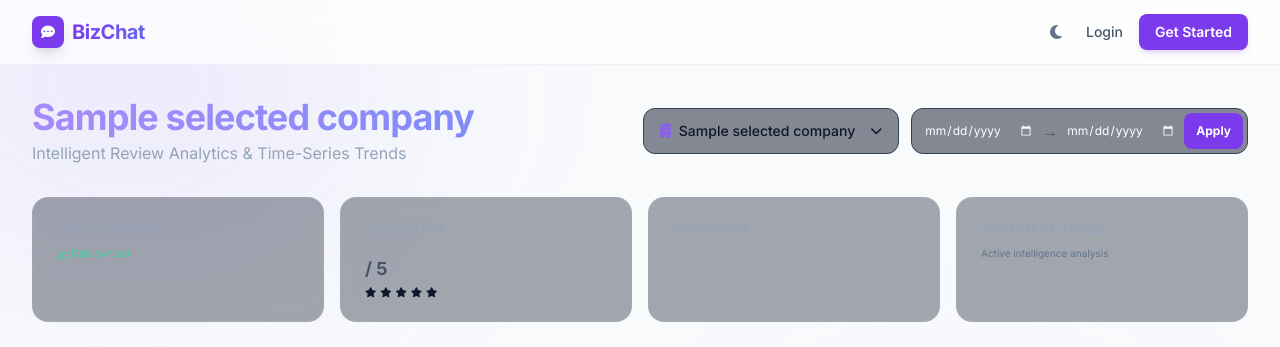
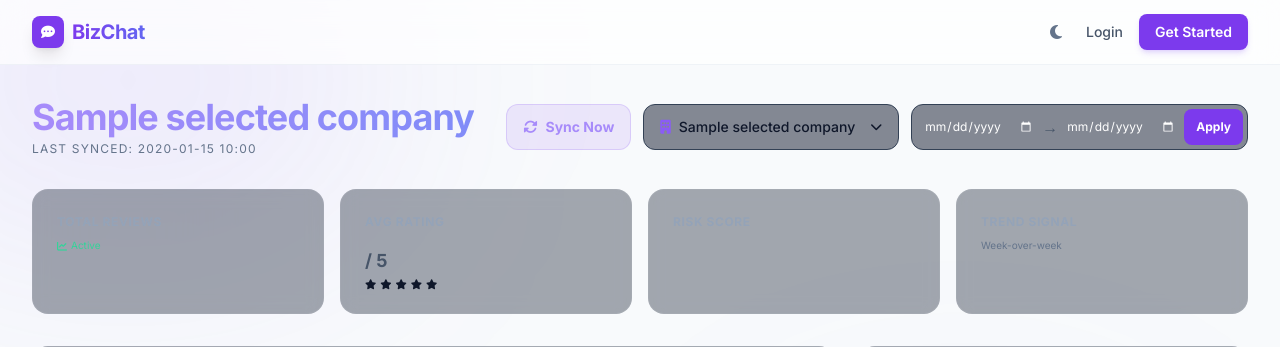
Before and after one commit to Swalehjamshaid/Sentiment-analysis-, a Python web app: template review_saas/app/templates/dashboard.html in a window 1280 px wide. Shown: the top 347 px of the page. Run offline with Jinja, Linux system fonts and the light colour scheme; the template is opened without the code that fills it: most values are stand-ins (such as "Sample title", 1, 10 or a date in 2020); some libraries are stand-ins or nearby versions.

Commit message:
Update dashboard.html

```diff
--- a/review_saas/app/templates/dashboard.html
+++ b/review_saas/app/templates/dashboard.html
@@ -9,36 +9,47 @@
         backdrop-filter: blur(8px);
         border: 1px solid rgba(255, 255, 255, 0.05);
     }
-    input[type="date"]::-webkit-calendar-picker-indicator {
-        filter: invert(1);
-        cursor: pointer;
-    }
+    input[type="date"]::-webkit-calendar-picker-indicator { filter: invert(1); cursor: pointer; }
 </style>
 {% endblock %}
 
 {% block content %}
 <div class="space-y-8" x-data="{
     selectedCompany: { id: '{{ selected_company.id if selected_company else '' }}', name: '{{ selected_company.name if selected_company else 'Global Overview' }}' },
-    dateStart: '{{ dashboard_payload.date_range.start if dashboard_payload.date_range else '' }}',
-    dateEnd: '{{ dashboard_payload.date_range.end if dashboard_payload.date_range else '' }}',
+    syncing: false,
+    dateStart: '{{ dashboard_payload.date_range.start if dashboard_payload else '' }}',
+    dateEnd: '{{ dashboard_payload.date_range.end if dashboard_payload else '' }}',
     currentPage: 1,
     pageSize: 10,
-    dashboardData: {{ dashboard_payload | tojson | safe }},
+    dashboardData: {{ dashboard_payload | tojson | safe if dashboard_payload else '{}' }},
 
     get paginatedReviews() {
         if (!this.dashboardData.reviews?.data) return [];
         let start = (this.currentPage - 1) * this.pageSize;
         return this.dashboardData.reviews.data.slice(start, start + this.pageSize);
     },
-
     get totalPages() {
         return Math.ceil((this.dashboardData.reviews?.total || 0) / this.pageSize);
     },
-
     applyFilter() {
         window.location.href = `/dashboard?company_id=${this.selectedCompany.id}&start=${this.dateStart}&end=${this.dateEnd}`;
     },
-
+    async triggerSync() {
+        if (!this.selectedCompany.id) return;
+        this.syncing = true;
+        try {
+            const response = await fetch(`/api/companies/${this.selectedCompany.id}/sync`, { method: 'POST' });
+            if (response.ok) {
+                setTimeout(() => {
+                    this.syncing = false;
+                    window.location.reload();
+                }, 2000);
+            }
+        } catch (e) {
+            console.error('Sync failed', e);
+            this.syncing = false;
+        }
+    },
     generateAIReply(review) {
         let draft = '';
         const name = review.reviewer_name || 'Valued Customer';
@@ -58,24 +69,31 @@
             <h1 class="text-4xl font-extrabold tracking-tight text-white">
                 <span class="bg-gradient-to-r from-brand-400 to-indigo-400 bg-clip-text text-transparent" x-text="selectedCompany.name"></span>
             </h1>
-            <p class="text-slate-400 mt-1">Intelligent Review Analytics & Time-Series Trends</p>
+            {% if selected_company %}
+            <p class="text-slate-500 text-xs mt-1 uppercase tracking-widest">
+                Last Synced: {{ selected_company.last_synced_at.strftime('%Y-%m-%d %H:%M') if selected_company.last_synced_at else 'Never' }}
+            </p>
+            {% endif %}
         </div>
 
         <div class="flex flex-col sm:flex-row gap-3 w-full lg:w-auto">
+            <button @click="triggerSync()"
+                    :disabled="syncing || !selectedCompany.id"
+                    class="flex items-center gap-2 px-4 py-3 bg-brand-600/10 border border-brand-500/20 rounded-xl hover:bg-brand-600 hover:text-white transition-all text-sm font-bold text-brand-400 disabled:opacity-50">
+                <i class="fas fa-sync-alt" :class="syncing ? 'fa-spin' : ''"></i>
+                <span x-text="syncing ? 'Fetching...' : 'Sync Now'"></span>
+            </button>
+
             <div class="relative" x-data="{ open: false }">
                 <button @click="open = !open" class="w-full sm:w-64 flex justify-between items-center px-4 py-3 bg-slate-900/50 border border-slate-700 rounded-xl hover:border-brand-500 transition-all text-sm font-medium">
-                    <span class="flex items-center gap-2">
-                        <i class="fas fa-building text-brand-500"></i>
-                        <span x-text="selectedCompany.name"></span>
-                    </span>
+                    <span class="flex items-center gap-2"><i class="fas fa-building text-brand-500"></i><span x-text="selectedCompany.name"></span></span>
                     <i class="fas fa-chevron-down text-xs transition-transform" :class="open ? 'rotate-180' : ''"></i>
                 </button>
-                <div x-show="open" @click.away="open = false" x-cloak
-                     class="absolute right-0 w-full mt-2 bg-slate-900 border border-slate-800 rounded-xl shadow-2xl z-50 overflow-hidden">
+                <div x-show="open" @click.away="open = false" x-cloak class="absolute right-0 w-full mt-2 bg-slate-900 border border-slate-800 rounded-xl shadow-2xl z-50 overflow-hidden">
                     <div class="max-h-60 overflow-y-auto">
-                        <a href="/dashboard" class="block px-4 py-3 hover:bg-brand-600/10 transition-colors text-sm border-b border-slate-800/50">Global Overview</a>
+                        <a href="/dashboard" class="block px-4 py-3 hover:bg-brand-600/10 text-sm border-b border-slate-800/50 text-slate-300">Global Overview</a>
                         {% for company in companies %}
-                        <div class="px-4 py-3 hover:bg-brand-600/10 cursor-pointer text-sm border-b border-slate-800/50"
+                        <div class="px-4 py-3 hover:bg-brand-600/10 cursor-pointer text-sm border-b border-slate-800/50 text-slate-300"
                              @click="selectedCompany = {id: '{{ company.id }}', name: '{{ company.name }}'}; open = false; applyFilter()">
                             {{ company.name }}
                         </div>
@@ -99,7 +117,7 @@
         <div class="metric-card p-6 rounded-2xl">
             <p class="text-slate-400 text-xs font-bold uppercase tracking-wider">Total Reviews</p>
             <p class="text-3xl font-bold mt-2" x-text="dashboardData.metrics.total || 0"></p>
-            <p class="text-[10px] text-emerald-400 mt-2 flex items-center gap-1"><i class="fas fa-chart-line"></i> Data synced</p>
+            <p class="text-[10px] text-emerald-400 mt-2 flex items-center gap-1"><i class="fas fa-chart-line"></i> Active</p>
         </div>
         <div class="metric-card p-6 rounded-2xl">
             <p class="text-slate-400 text-xs font-bold uppercase tracking-wider">Avg Rating</p>
@@ -116,9 +134,9 @@
             <p class="text-[10px] text-slate-500 mt-2 uppercase font-bold" x-text="(dashboardData.metrics.risk_level || 'Stable') + ' Risk'"></p>
         </div>
         <div class="metric-card p-6 rounded-2xl">
-            <p class="text-slate-400 text-xs font-bold uppercase tracking-wider">Sentiment Trend</p>
+            <p class="text-slate-400 text-xs font-bold uppercase tracking-wider">Trend Signal</p>
             <p class="text-2xl font-bold mt-2 capitalize text-white" x-text="dashboardData.trend.signal || 'Neutral'"></p>
-            <p class="text-[10px] text-slate-500 mt-2">Active intelligence analysis</p>
+            <p class="text-[10px] text-slate-500 mt-2">Week-over-week</p>
         </div>
     </div>
 
@@ -194,7 +212,9 @@
 {% block extra_js %}
 <script>
 document.addEventListener('DOMContentLoaded', () => {
-    const data = {{ dashboard_payload | tojson | safe }};
+    const data = {{ dashboard_payload | tojson | safe if dashboard_payload else '{}' }};
+    if (!data.metrics) return;
+
     Chart.defaults.color = '#94a3b8';
     Chart.defaults.font.family = 'Inter';
 
```
